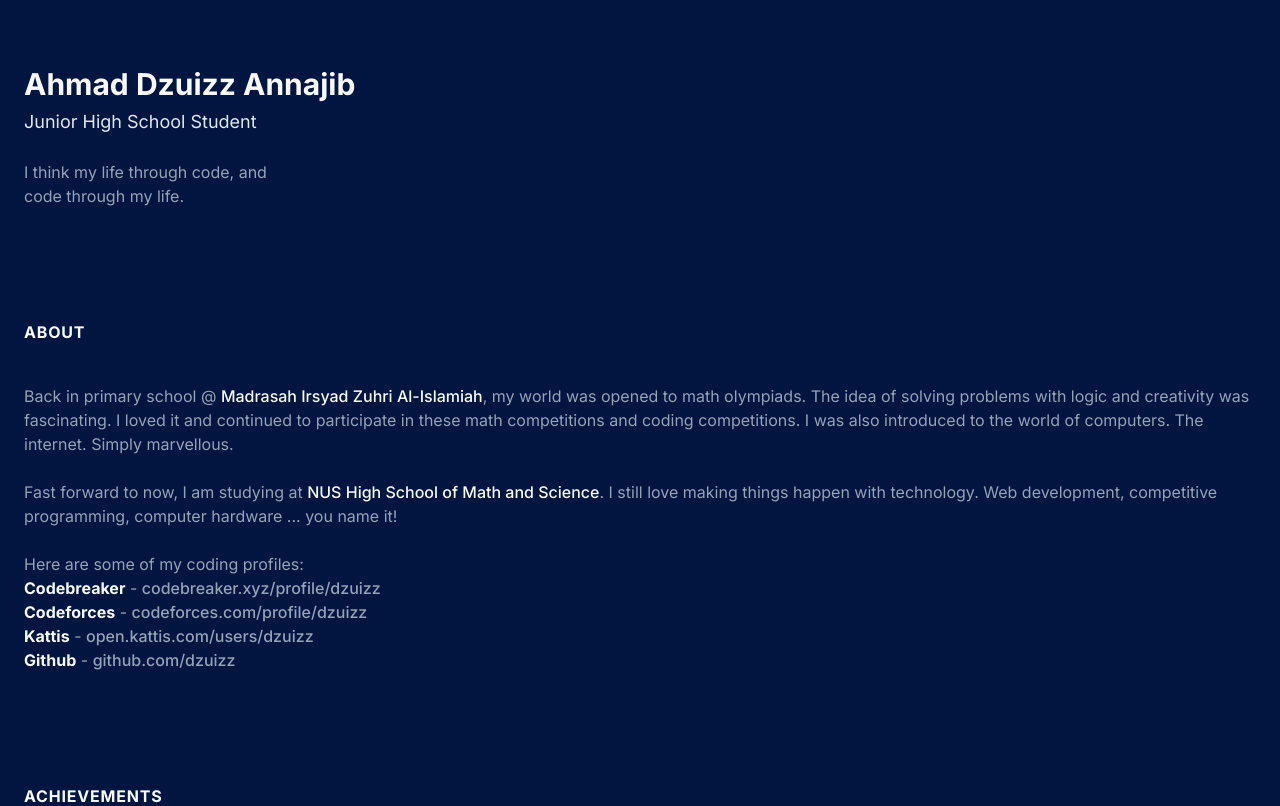
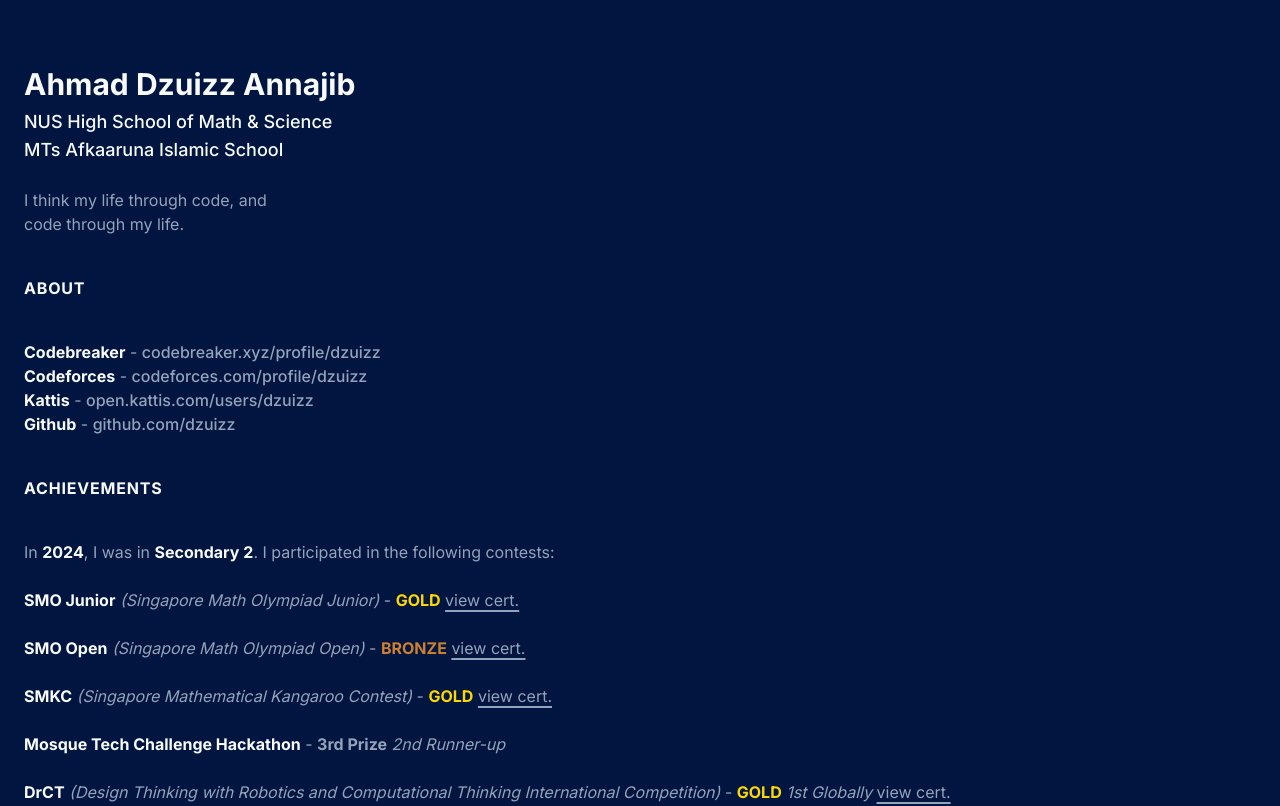
Before and after one commit to dzuizz/my-app, a Next.js app: page / in a window 1280 px wide. Shown: the top 806 px of the page. Built offline with nearby package versions, Linux system fonts and the light colour scheme.

Commit message:
Updated education position

```diff
--- a/app/components/About.tsx
+++ b/app/components/About.tsx
@@ -2,15 +2,17 @@ import Link from "next/link";
 
 export default function About() {
   return (
-        <section className="pb-24">
+    <section className="pb-6">
       <h3 className="py-4 bg-cetascean-blue text-slate-50 uppercase font-bold tracking-wider sticky top-0">About</h3>
       <article className="pt-6">
+        {/*
         Back in primary school @ <Link href="https://www.irsyad.sg/" className="font-medium text-slate-50 dark:text-blue-500 hover:underline">Madrasah Irsyad Zuhri Al-Islamiah</Link>, my world was opened to math olympiads.
         The idea of solving problems with logic and creativity was fascinating. I loved it and continued to participate in these math competitions and coding competitions.
         I was also introduced to the world of computers. The internet. Simply marvellous. <br /><br />
         Fast forward to now, I am studying at <Link href="https://www.nushigh.edu.sg/" className="font-medium text-slate-50 dark:text-blue-500 hover:underline">NUS High School of Math and Science</Link>.
         I still love making things happen with technology. Web development, competitive programming, computer hardware ... you name it! <br /><br />
         Here are some of my coding profiles: <br />
+        */}
         <strong className="text-slate-50">Codebreaker</strong> - <Link href="https://codebreaker.xyz/profile/dzuizz" className="font-medium dark:text-blue-500 hover:underline">codebreaker.xyz/profile/dzuizz</Link> <br />
         <strong className="text-slate-50">Codeforces</strong> - <Link href="https://codeforces.com/profile/dzuizz" className="font-medium dark:text-blue-500 hover:underline">codeforces.com/profile/dzuizz</Link> <br />
         <strong className="text-slate-50">Kattis</strong> - <Link href="https://open.kattis.com/users/dzuizz" className="font-medium dark:text-blue-500 hover:underline">open.kattis.com/users/dzuizz</Link> <br />
--- a/app/components/Hero.tsx
+++ b/app/components/Hero.tsx
@@ -1,10 +1,12 @@
+import Link from "next/link";
+
 export default function Hero() {
   return (
-        <section className="pb-24">
+    <section className="pb-6">
       <h1 className="text-3xl text-slate-50 leading-10 font-bold">Ahmad Dzuizz Annajib</h1>
-            <h2 className="text-lg text-slate-200 mt-1 mb-6">Junior High School Student</h2>
+      <h2 className="text-lg text-slate-200 mt-1 mb-6"><Link href="https://www.nushigh.edu.sg/" className="font-medium text-slate-50 dark:text-blue-500 hover:underline">NUS High School of Math & Science</Link><br /><Link href="https://www.afkaaruna.sch.id/" className="font-medium text-slate-50 dark:text-blue-500 hover:underline">MTs Afkaaruna Islamic School</Link></h2>
       <p className="text-md text-slate-400">
-                I think my life through code, and <br/>
+        I think my life through code, and <br />
         code through my life.
       </p>
     </section>
```
Lines whose indentation alone changed are shown as unchanged.
